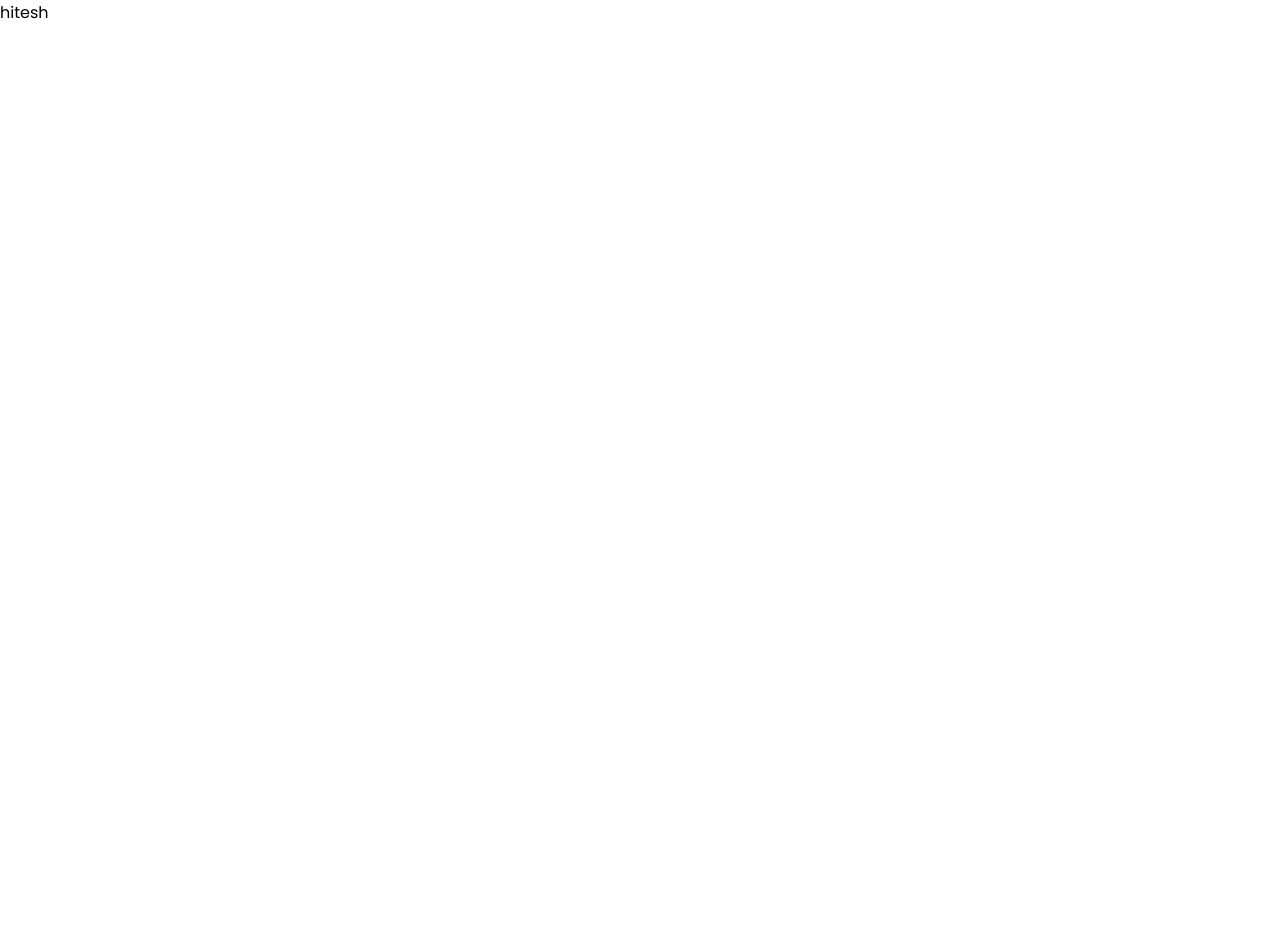
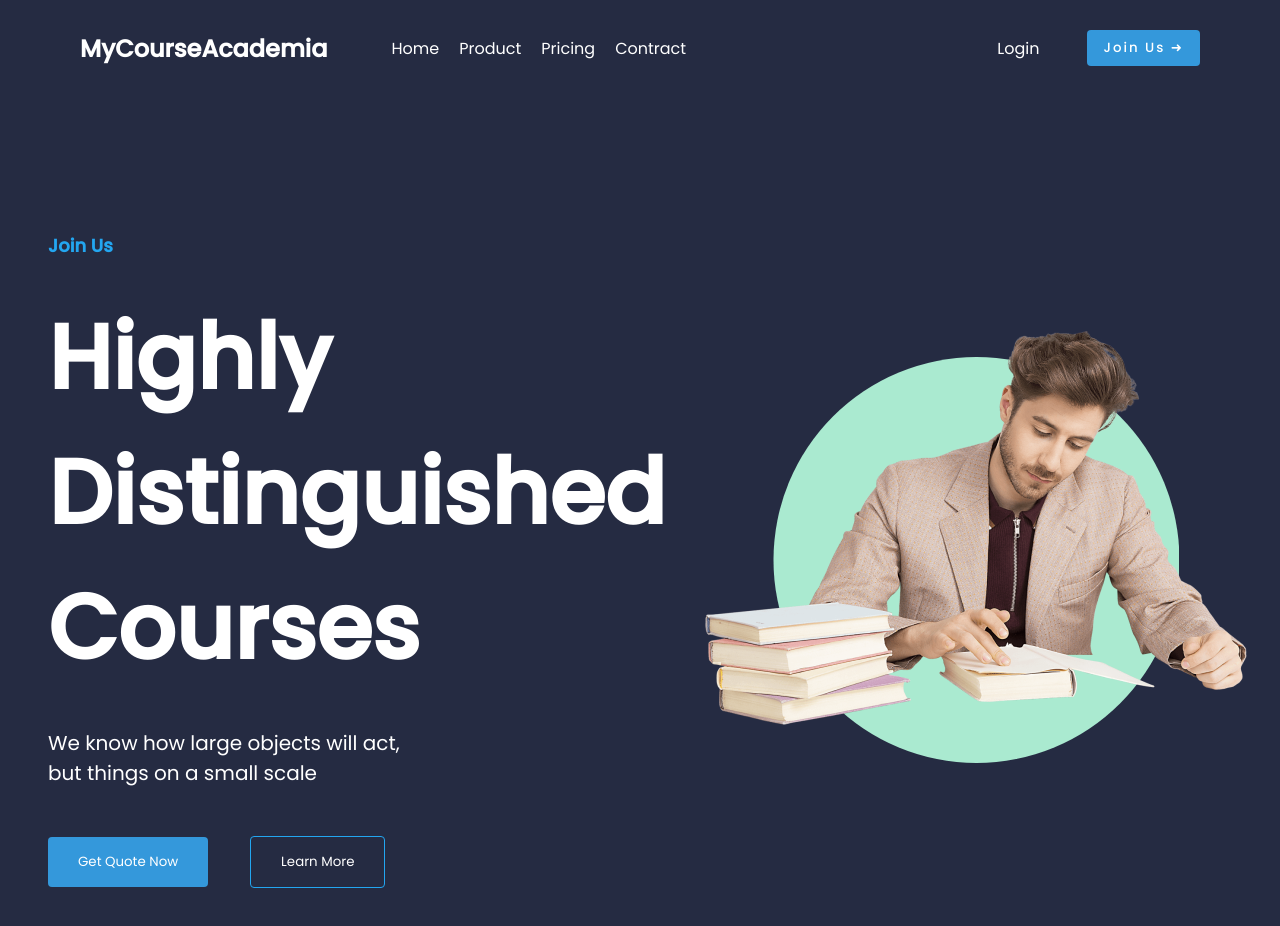
Before and after one commit to Hs809/courseapp-frontend, a React (Create React App) app: page / in a window 1280 px wide. Shown: the top 926 px of the page. Before the commit the page ends 800 px from the top, so only its background shows below. Built offline with nearby package versions, Linux system fonts and the light colour scheme.

Commit message:
add hero section and fix header style

```diff
--- a/src/App.css
+++ b/src/App.css
@@ -4,10 +4,15 @@
     padding: 0;
     font-family: 'Poppins', sans-serif;
 }
+
 :root{
     --dark-background-color:#252B42;
     --primary-color:#23A6F0;
     --light-text-color: #FFFFFF;
     --light-background-color: #FFFFFF;
-
+    --faded-secondary-color: #AAEAD0;
 }
+.App{
+    height: 100%;
+    background: var(--dark-background-color);
+}
--- a/src/App.js
+++ b/src/App.js
@@ -1,7 +1,13 @@
 import "./App.css";
 
+import Home from "./pages/Home";
+
 function App() {
-  return <div className="App">hitesh</div>;
+  return (
+    <div className="App">
+      <Home />
+    </div>
+  );
 }
 
 export default App;
--- a/src/components/header/Header.css
+++ b/src/components/header/Header.css
@@ -2,8 +2,7 @@
     display: flex;
     justify-content: space-between;
     align-items: center;
-    padding: 16px 5rem; /* Adding padding from left and right */
-    background-color: var(--dark-background-color);
+    padding: 30px 5rem; /* Adding padding from left and right */
     color: var(--light-text-color);
   }
 
@@ -39,17 +38,6 @@
     cursor: pointer;
   }
 
-  .join-btn {
-    padding: 8px 16px;
-    background-color: #3498db;
-    color: #fff;
-    border: none;
-    border-radius: 4px;
-    cursor: pointer;
-    font-weight: 500;
-    letter-spacing:2px;
-  }
-
   /* Responsive styles for small screens */
   @media (max-width: 768px) {
     .header {
--- /dev/null
+++ b/src/components/heroSection/HeroSection.css
@@ -0,0 +1,102 @@
+/* HeroSection.css */
+
+.hero-container {
+    display: flex;
+    align-items: center;
+    padding: 8.5rem 3rem;
+    height: 100%;
+  }
+
+  .hero-content {
+    flex: 1;
+    padding-right: 40px;
+  }
+
+  .join-us {
+    font-weight: bold;
+    font-size: 18px;
+    color: var(--primary-color);
+    margin-bottom: 2rem;
+  }
+
+  .courses{
+    font-size: 90px;
+    margin-bottom: 2rem;
+    font-weight: bold;
+    color: var(--light-text-color);
+}
+.large-objects,.small-scale{
+    font-size:20px;
+    color: var(--light-text-color);
+  }
+  .small-scale{
+    margin-bottom: 3rem;
+  }
+  .cta-container {
+    margin-top: 20px;
+  }
+
+  .quote-btn,
+  .learn-btn {
+    padding: 15px 30px;
+    margin-right: 10px;
+    background-color: #3498db;
+    color: #fff;
+    border: none;
+    border-radius: 4px;
+    cursor: pointer;
+  }
+  .learn-btn {
+    background: none;
+    border: 1px solid var(--primary-color);
+    margin-left: 2rem;
+  }
+    .join-btn {
+    padding: 8px 16px;
+    background-color: #3498db;
+    color: #fff;
+    border: none;
+    border-radius: 4px;
+    cursor: pointer;
+    font-weight: 500;
+    letter-spacing:2px;
+  }
+  .hero-image-background{
+    clip-path: circle(50% at 50% 50%);
+    background:var(--faded-secondary-color);
+    width:406px;
+    height: 406px;
+    position:absolute;
+    z-index: 1;
+  }
+
+  .hero-image {
+    flex: 1;
+    display: flex;
+    justify-content: center;
+    align-items: center;
+
+  }
+  .technology-image{
+    position: relative;
+    z-index: 2;
+  }
+
+
+  /* Responsive styles */
+  @media (max-width: 768px) {
+    .hero-container {
+      flex-direction: column;
+      padding: 20px;
+    }
+
+    .hero-content {
+      text-align: center;
+      padding-right: 0;
+    }
+
+    .hero-image {
+      margin-top: 20px;
+      /* Add any additional styling for the image container on smaller screens */
+    }
+  }
--- /dev/null
+++ b/src/components/heroSection/HeroSection.jsx
@@ -0,0 +1,29 @@
+import "./HeroSection.css";
+
+import React from "react";
+
+import Technology from "../../assets/technology.png";
+
+const HeroSection = () => {
+  return (
+    <div className="hero-container">
+      <div className="hero-content">
+        <p className="join-us">Join Us</p>
+        <p className="courses">Highly Distinguished Courses</p>
+        <p className="large-objects">We know how large objects will act,</p>
+        <p className="small-scale">but things on a small scale</p>
+        <div className="cta-container">
+          <button className="quote-btn">Get Quote Now</button>
+          <button className="learn-btn">Learn More</button>
+        </div>
+      </div>
+      <div className="hero-image">
+        <div className="hero-image-background"></div>
+        {/* Your image goes here */}
+        <img className="technology-image" src={Technology} alt="Hero" />
+      </div>
+    </div>
+  );
+};
+
+export default HeroSection;
--- /dev/null
+++ b/src/pages/Home.jsx
@@ -0,0 +1,15 @@
+import React from "react";
+
+import Header from "../components/header/Header";
+import HeroSection from "../components/heroSection/HeroSection";
+
+const Home = () => {
+  return (
+    <div>
+      <Header />
+      <HeroSection />
+    </div>
+  );
+};
+
+export default Home;
```
Also changed, not shown: src/assets/technology.png (added).
